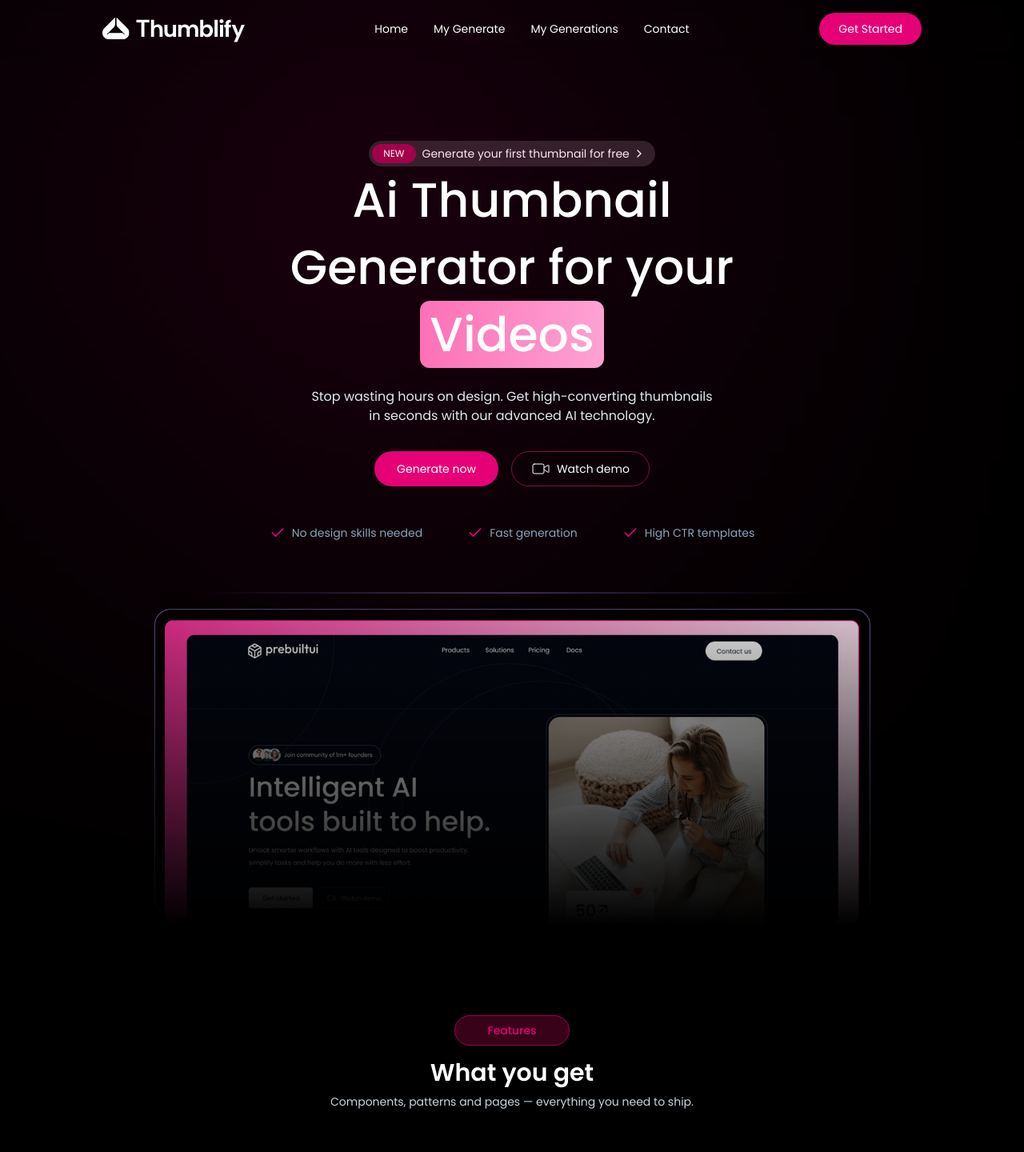
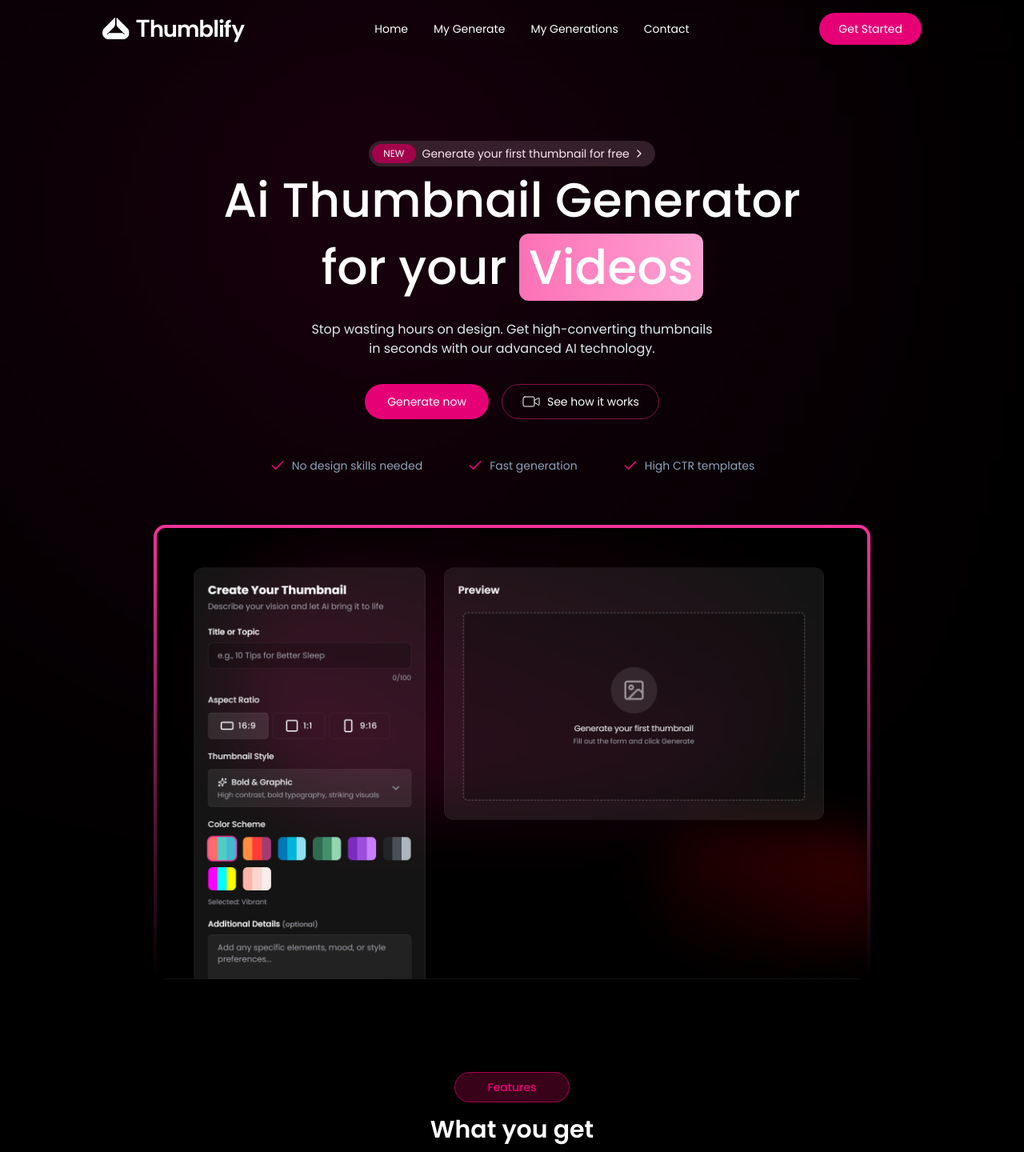
Before and after one commit to mvdevelop/ai-thumbnail-generator, a React (Vite) app in the folder reactjs/: page / in a window 1280 px wide. Shown: the top 1440 px of the page at 80% size. Built offline with nearby package versions, Linux system fonts and the light colour scheme.

Commit message:
feat: working on herosection

```diff
--- a/reactjs/src/components/TiltImage.tsx
+++ b/reactjs/src/components/TiltImage.tsx
@@ -1,3 +1,4 @@
+
 import { useRef, useState } from 'react';
 import { motion, useMotionValue, useSpring } from 'motion/react';
 
@@ -52,8 +53,8 @@ export default function TiltedImage({ rotateAmplitude = 3, }) {
             transition={{ type: "spring", stiffness: 320, damping: 70, mass: 1 }}
         >
             <motion.div className="relative transform-3d w-full max-w-4xl" style={{ rotateX, rotateY }} >
-                <motion.img src="/assets/hero-section-showcase.png"
-                    className="w-full rounded-[15px] will-change-transform transform-[translateZ(0)]"
+                <motion.img src="/src/assets/hero_img.png"
+                    className="broderb bg-linear-180 from-pink-500 to-transparent p-1 w-full rounded-[15px] will-change-transform transform-[translateZ(0)]"
                     alt="hero section showcase"
                 />
             </motion.div>
--- a/reactjs/src/sections/HeroSection.tsx
+++ b/reactjs/src/sections/HeroSection.tsx
@@ -4,7 +4,12 @@ import { CheckIcon, ChevronRightIcon, VideoIcon } from "lucide-react";
 import TiltedImage from "../components/TiltImage";
 import { motion } from "motion/react";
 
+import { useNavigate } from "react-router-dom";
+
 export default function HeroSection() {
+
+    const navigate = useNavigate();
+
     const specialFeatures = [
         "No design skills needed",
         "Fast generation",
@@ -28,14 +33,13 @@ export default function HeroSection() {
                     <ChevronRightIcon size={16} className="group-hover:translate-x-0.5 transition duration-300" />
                 </p>
             </motion.a>
-            <motion.h1 className="text-5xl/17 md:text-6xl/21 font-medium max-w-2xl text-center"
+            <motion.h1 className="text-5xl/17 md:text-6xl/21 font-medium max-w-3xl text-center"
                 initial={{ y: 50, opacity: 0 }}
                 whileInView={{ y: 0, opacity: 1 }}
                 viewport={{ once: true }}
                 transition={{ type: "spring", stiffness: 240, damping: 70, mass: 1 }}
             >
-                Ai Thumbnail Generator for your{" "}
-                <span className="move-gradient px-3 rounded-xl text-nowrap">Videos</span>
+                Ai Thumbnail Generator for your <span className="move-gradient px-3 rounded-xl text-nowrap">Videos</span>
             </motion.h1>
             <motion.p className="text-base text-center text-slate-200 max-w-lg mt-6"
                 initial={{ y: 50, opacity: 0 }}
@@ -51,12 +55,12 @@ export default function HeroSection() {
                 viewport={{ once: true }}
                 transition={{ type: "spring", stiffness: 320, damping: 70, mass: 1 }}
             >
-                <button className="bg-pink-600 hover:bg-pink-700 text-white rounded-full px-7 h-11">
+                <button onClick={() => navigate('/generate')} className="bg-pink-600 hover:bg-pink-700 text-white rounded-full px-7 h-11">
                     Generate now
                 </button>
                 <button className="flex items-center gap-2 border border-pink-900 hover:bg-pink-950/50 transition rounded-full px-6 h-11">
                     <VideoIcon strokeWidth={1} />
-                    <span>Watch demo</span>
+                    <span>See how it works</span>
                 </button>
             </motion.div>
 
```
